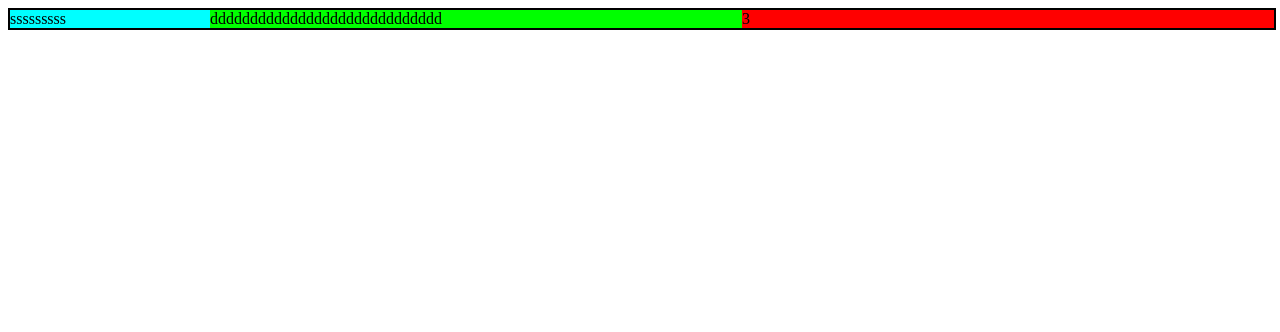
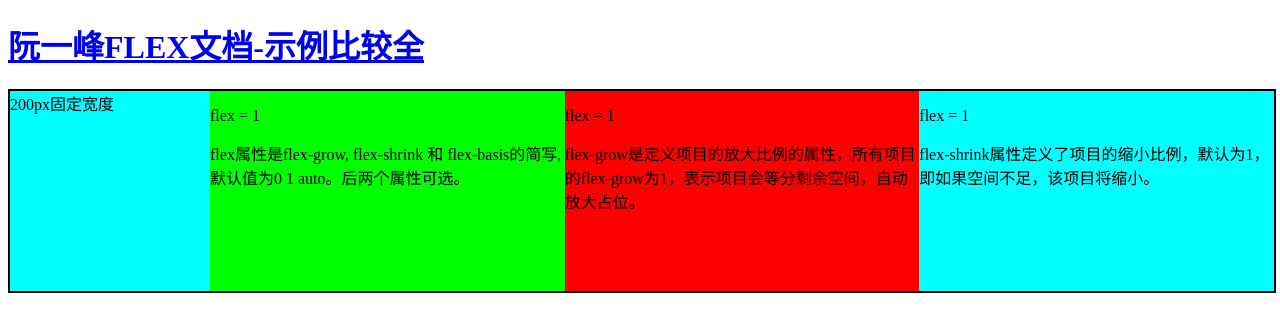
Before and after one commit to my19940202/cssHtmlSnippet, a plain HTML site: page flex.html in a window 1280 px wide. Drawn offline with Linux system fonts and the light colour scheme.

Commit message:
flex的布局CSS 添加

```diff
--- a/flex.html
+++ b/flex.html
@@ -6,20 +6,37 @@
 <title>Document</title>
 </head>
 <body>
-<div class="flex-box">
-    <div style="background-color: #0ff;width: 200px">sssssssss</div>
-    <div class="flex-box-inner" style="background-color: #0f0">ddddddddddddddddddddddddddddd</div>
-    <div class="flex-box-inner" style="background-color: #f00">3</div>
- </div>
+    <h1>
+        <a href="https://www.ruanyifeng.com/blog/2015/07/flex-grammar.html">
+            阮一峰FLEX文档-示例比较全
+        </a>
+    </h1>
+    <div class="flex-box">
+        <div style="background-color: #0ff;width: 200px">
+            200px固定宽度
+        </div>
+        <div class="flex-box-inner" style="background-color: #0f0">
+            <p>flex = 1</p>
+            <p>flex属性是flex-grow, flex-shrink 和 flex-basis的简写, 默认值为0 1 auto。后两个属性可选。</p>
+        </div>
+        <div class="flex-box-inner" style="background-color: #f00">
+            <p>flex = 1</p>
+            <p>flex-grow是定义项目的放大比例的属性，所有项目的flex-grow为1，表示项目会等分剩余空间，自动放大占位。</p>
+        </div>
+        <div class="flex-box-inner" style="background-color: #0ff">
+            <p>flex = 1</p>
+            <p>flex-shrink属性定义了项目的缩小比例，默认为1，即如果空间不足，该项目将缩小。</p>
+        </div>
+    </div>
  <style type="text/css">
-   .flex-box{
+   .flex-box {
         display: flex;
         width: 100%;
+        height: 200px;
         flex-wrap: nowrap;
-        border:2px #000 solid;
+        border: 2px #000 solid;
     }
-   .flex-box-inner{
-        /* flex属性是flex-grow, flex-shrink 和 flex-basis的简写，默认值为0 1 auto。后两个属性可选。 */
+   .flex-box-inner {
         flex: 1;
    }
  </style>
```
Also changed, not shown: scroll.html (+0 -3 lines), README.md.
